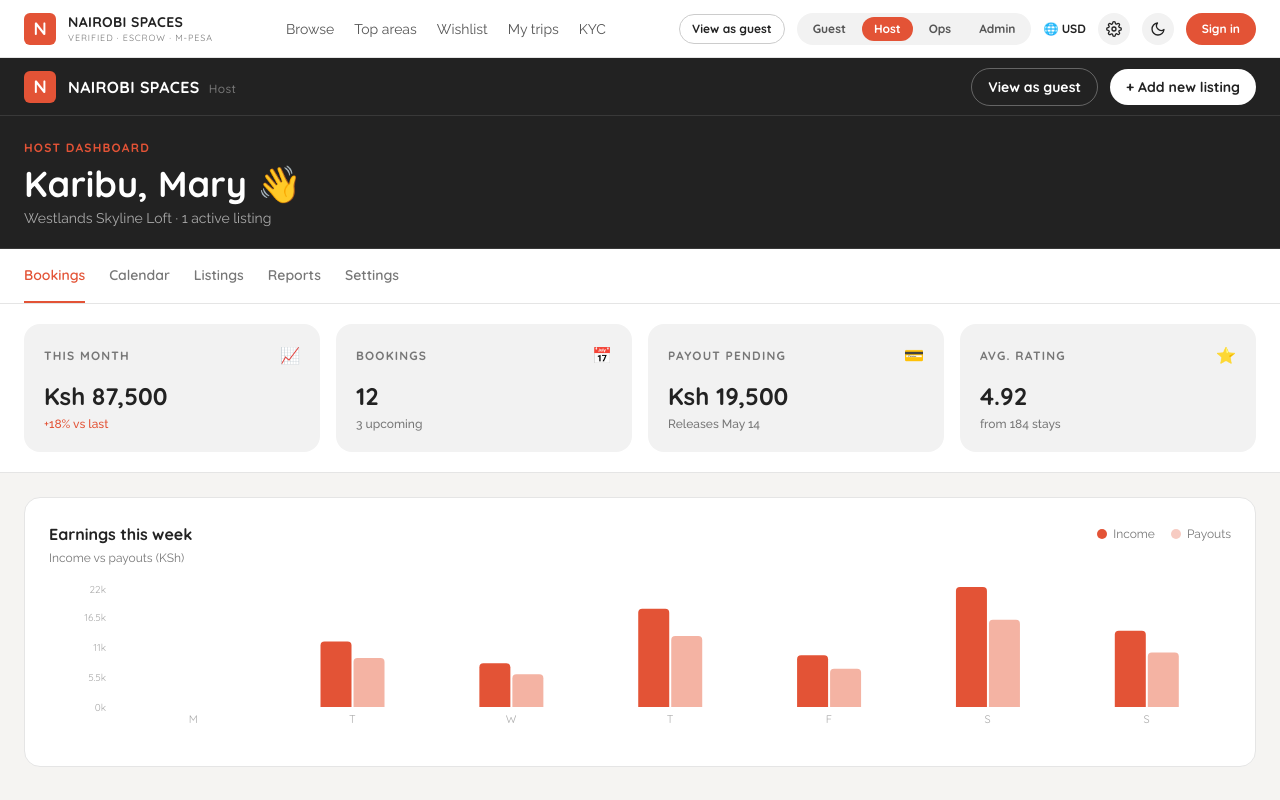
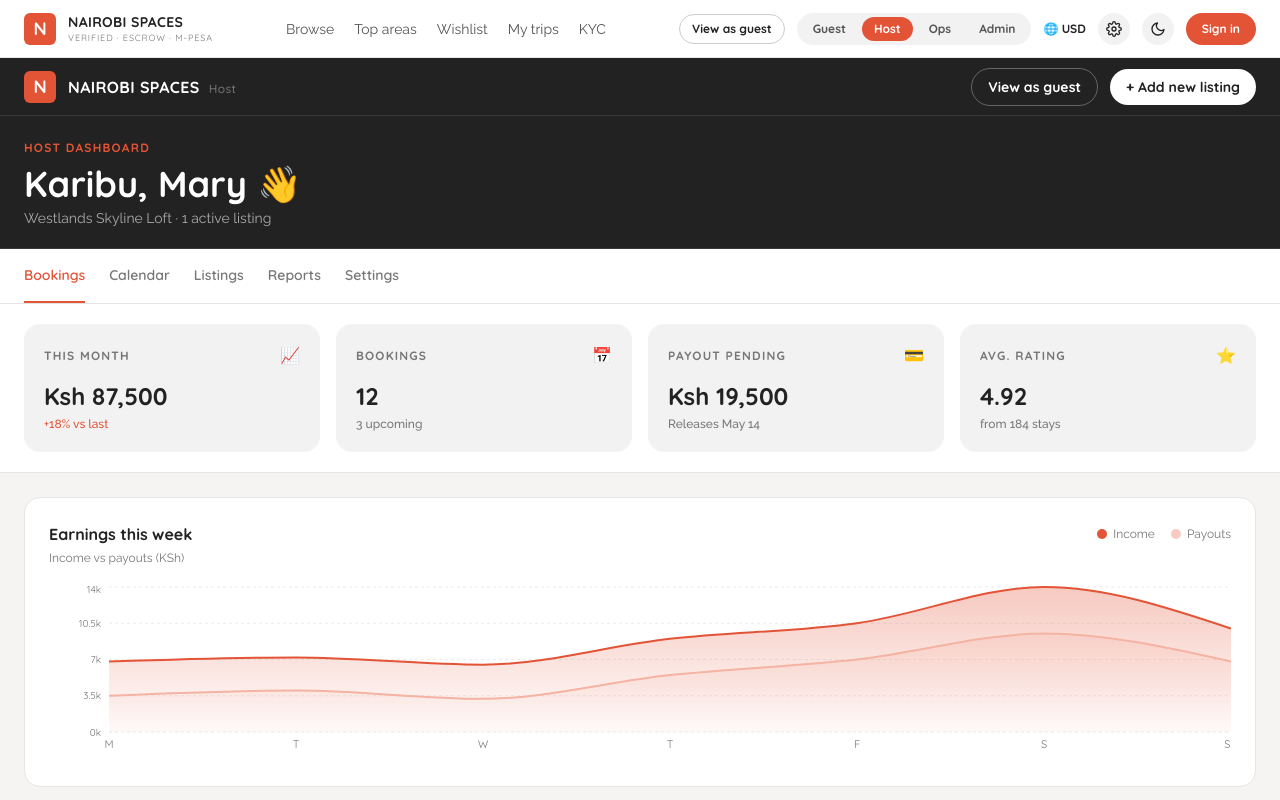
Before and after one commit to Kelvin-Maeri/Nairobispaces, a Next.js app in the folder my-app/: page /host in a window 1280 px wide. Shown: the top 800 px of the page. Built offline with nearby package versions, Linux system fonts and the light colour scheme.

Commit message:
updated earnings chart to area chart matching reference

```diff
--- a/my-app/app/host/page.tsx
+++ b/my-app/app/host/page.tsx
@@ -1,12 +1,12 @@
 "use client";
 import {
-  BarChart,
-  Bar,
+  AreaChart,
+  Area,
   XAxis,
   YAxis,
   Tooltip,
   ResponsiveContainer,
-  Legend,
+  CartesianGrid,
 } from "recharts";
 
 import { useState } from "react";
@@ -71,13 +71,13 @@ const bookings = [
 
 const tabs = ["Bookings", "Calendar", "Listings", "Reports", "Settings"];
 const chartData = [
-  { day: "M", income: 0, payouts: 0 },
-  { day: "T", income: 12000, payouts: 9000 },
-  { day: "W", income: 8000, payouts: 6000 },
-  { day: "T", income: 18000, payouts: 13000 },
-  { day: "F", income: 9500, payouts: 7000 },
-  { day: "S", income: 22000, payouts: 16000 },
-  { day: "S", income: 14000, payouts: 10000 },
+  { day: "M", income: 6800, payouts: 3500 },
+  { day: "T", income: 7200, payouts: 4000 },
+  { day: "W", income: 6500, payouts: 3200 },
+  { day: "T", income: 9000, payouts: 5500 },
+  { day: "F", income: 10500, payouts: 7000 },
+  { day: "S", income: 14000, payouts: 9500 },
+  { day: "S", income: 10000, payouts: 6800 },
 ];
 
 export default function HostPage() {
@@ -180,16 +180,31 @@ export default function HostPage() {
     </div>
   </div>
   <p className="text-xs text-dark-4 dark:text-dark-5 mb-4">Income vs payouts (KSh)</p>
-  <ResponsiveContainer width="100%" height={160}>
-    <BarChart data={chartData} barGap={2} barCategoryGap="30%">
+  <ResponsiveContainer width="100%" height={180}>
+  <AreaChart data={chartData} margin={{ top: 5, right: 0, left: 0, bottom: 0 }}>
+    <defs>
+      <linearGradient id="incomeGrad" x1="0" y1="0" x2="0" y2="1">
+        <stop offset="5%" stopColor="#E35336" stopOpacity={0.5} />
+        <stop offset="95%" stopColor="#E35336" stopOpacity={0.05} />
+      </linearGradient>
+      <linearGradient id="payoutGrad" x1="0" y1="0" x2="0" y2="1">
+        <stop offset="5%" stopColor="#F4B3A3" stopOpacity={0.4} />
+        <stop offset="95%" stopColor="#F4B3A3" stopOpacity={0.05} />
+      </linearGradient>
+    </defs>
+    <CartesianGrid
+      strokeDasharray="3 3"
+     stroke="rgba(0,0,0,0.08)"
+      vertical={false}
+    />
     <XAxis
       dataKey="day"
-        tick={{ fontSize: 11, fontFamily: "Quicksand", fill: "#AAAAAA" }}
+      tick={{ fontSize: 11, fontFamily: "Quicksand", fill: "#777" }}
       axisLine={false}
       tickLine={false}
     />
     <YAxis
-        tick={{ fontSize: 10, fontFamily: "Quicksand", fill: "#AAAAAA" }}
+      tick={{ fontSize: 10, fontFamily: "Quicksand", fill: "#777" }}
       axisLine={false}
       tickLine={false}
       tickFormatter={(v) => `${v / 1000}k`}
@@ -205,9 +220,21 @@ export default function HostPage() {
         color: "#fff",
       }}
     />
-      <Bar dataKey="income" fill="#E35336" radius={[4, 4, 0, 0]} />
-      <Bar dataKey="payouts" fill="#F4B3A3" radius={[4, 4, 0, 0]} />
-    </BarChart>
+    <Area
+      type="monotone"
+      dataKey="income"
+      stroke="#E35336"
+      strokeWidth={2}
+      fill="url(#incomeGrad)"
+    />
+    <Area
+      type="monotone"
+      dataKey="payouts"
+      stroke="#F4B3A3"
+      strokeWidth={2}
+      fill="url(#payoutGrad)"
+    />
+  </AreaChart>
 </ResponsiveContainer>
 </div>
 
```
Lines whose indentation alone changed are shown as unchanged.
